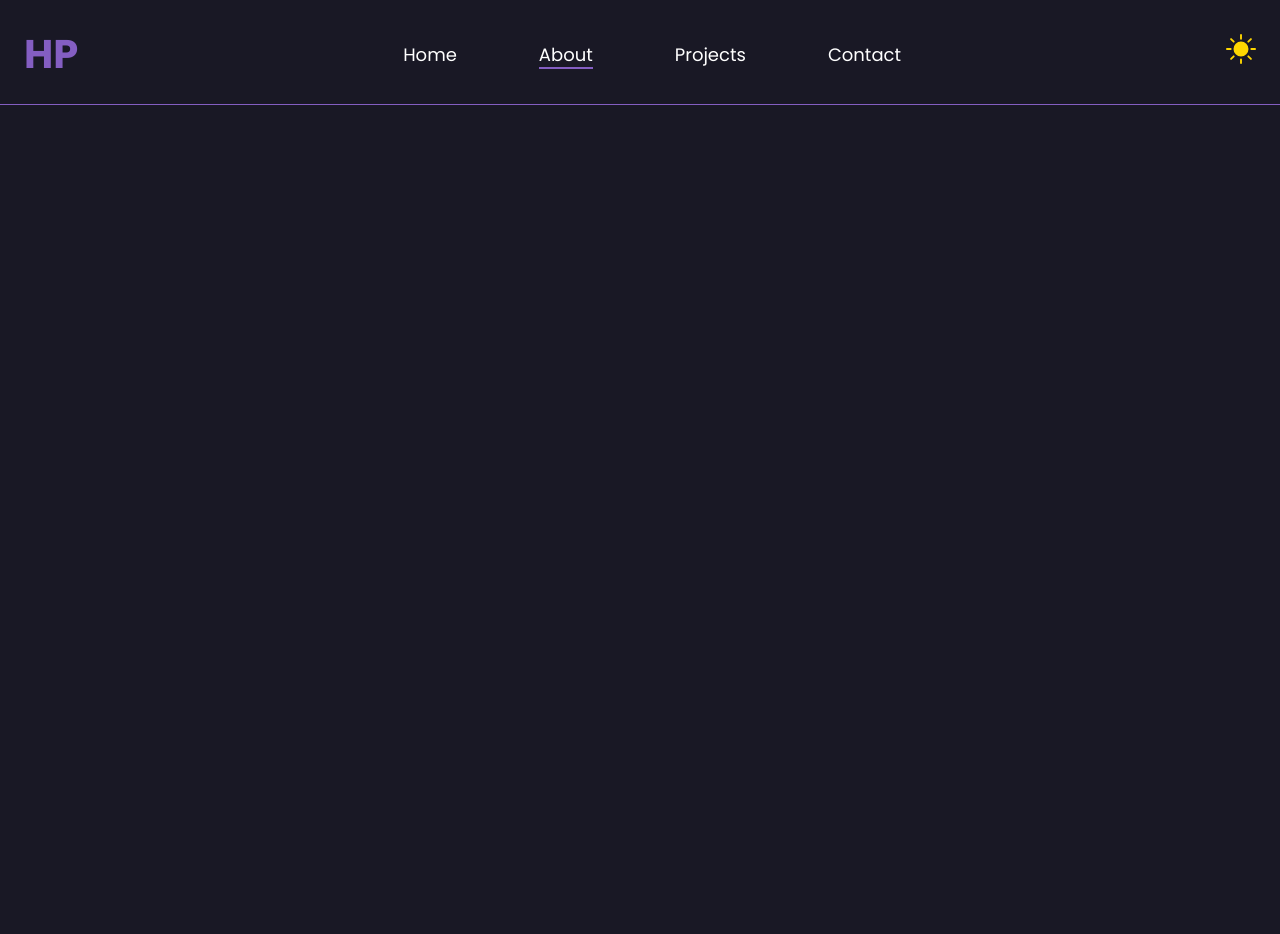
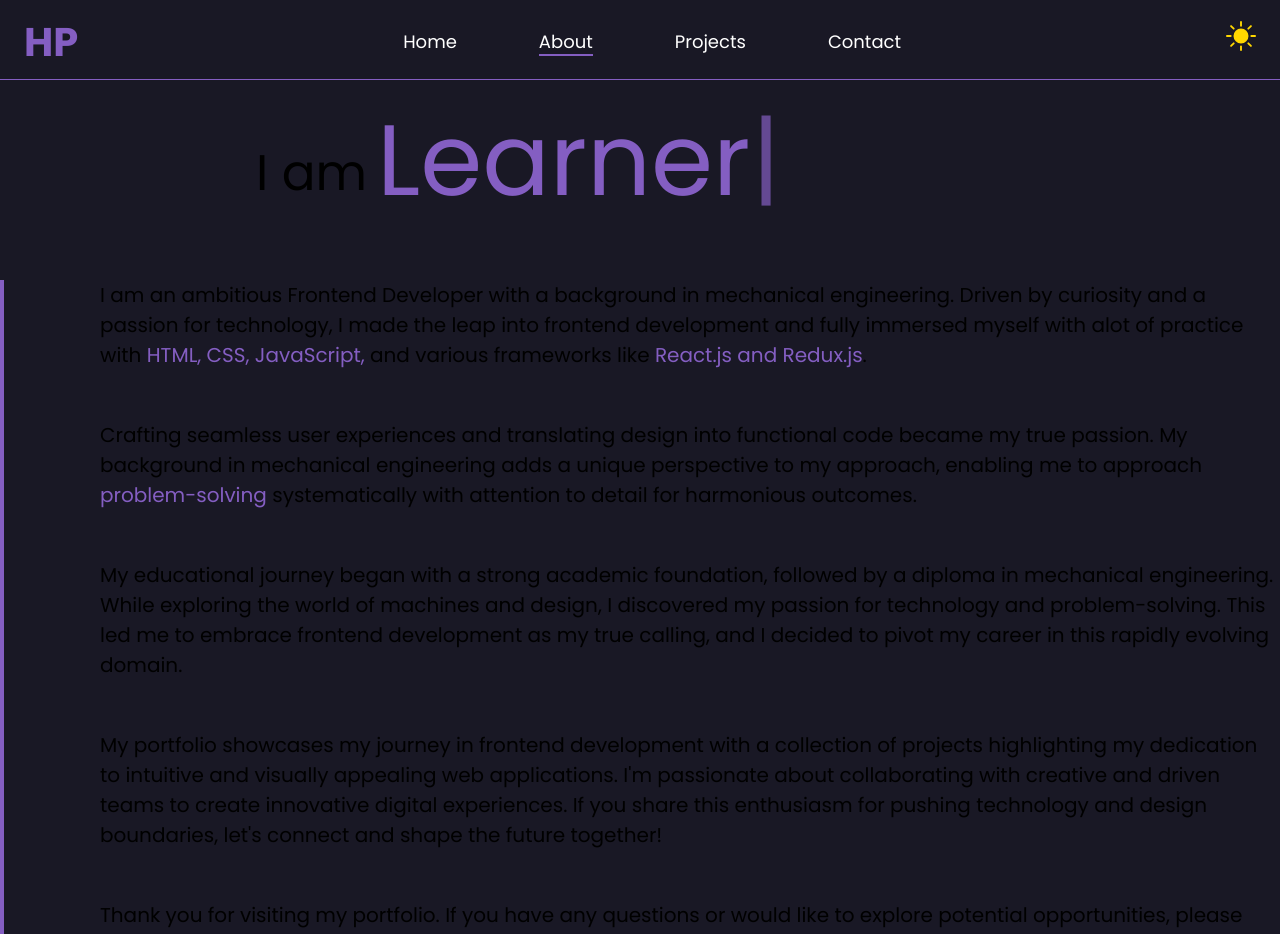
Before and after one commit to HimanshuParodiya/Portfolio, a React (Vite) app: page /about in a window 1280 px wide. Shown: the top 934 px of the page. Before the commit the page ends 800 px from the top, so only its background shows below. Built offline with nearby package versions, Linux system fonts and the light colour scheme.

Commit message:
About page

```diff
--- a/package.json
+++ b/package.json
@@ -22,6 +22,7 @@
     "react-icons": "^4.10.1",
     "react-redux": "^8.1.0",
     "react-router-dom": "^6.13.0",
+    "react-vertical-timeline-component": "^3.6.0",
     "redux": "^4.2.1",
     "redux-thunk": "^2.4.2",
     "styled-component": "^2.8.0",
--- /dev/null
+++ b/src/Utils/TypingAnimation/TypingAnimation.jsx
@@ -0,0 +1,27 @@
+import React, { useEffect } from "react";
+import Typewriter from "typewriter-effect/dist/core";
+
+const TypingAnimation = ({ element, text }) => {
+  useEffect(() => {
+    new Typewriter(element.current, {
+      strings: text,
+      autoStart: true,
+      loop: true,
+    });
+  }, []);
+  return (
+    <div
+      style={{
+        position: "absolute",
+        top: 0,
+        left: "100%",
+        marginLeft: "1rem",
+        width: "max-content",
+      }}
+      className="animatedText"
+      ref={element}
+    ></div>
+  );
+};
+
+export default TypingAnimation;
--- a/src/components/About/About.jsx
+++ b/src/components/About/About.jsx
@@ -1,10 +1,12 @@
 import React from "react";
 import TransitionEffect from "../Transition/TransitionEffect";
+import AboutBanner from "./aboutBanner/AboutBanner";
 
 const About = () => {
   return (
     <div id="#about">
       <TransitionEffect />
+      <AboutBanner />
     </div>
   );
 };
--- /dev/null
+++ b/src/components/About/aboutBanner/AboutBanner.css
@@ -0,0 +1,55 @@
+.aboutBanner__intro {
+    /* text-align: center; */
+    /* margin-top: 15%; */
+    padding-left: 20%;
+    font-size: 5rem;
+}
+
+.aboutBanner__abilities {
+    font-size: 10rem;
+    height: max-content;
+    color: #845EC2;
+    height: 100%;
+    position: relative;
+}
+
+.aboutBanner__objective {
+    font-size: 2rem;
+    margin-top: 4rem;
+    position: relative;
+    padding-left: 4rem;
+}
+
+.aboutBanner__objective ul {
+    margin-left: 6rem;
+}
+
+.highlighted__text {
+    color: #845EC2;
+    font-size: 2rem;
+}
+
+p {
+    margin-top: 5rem;
+    background-color: #191825;
+    position: relative;
+}
+
+p:last-child {
+    padding-bottom: 3rem;
+}
+
+
+
+
+.vertical__progress {
+    position: absolute;
+    left: 0;
+    top: 0;
+    width: 4px;
+    height: 100%;
+    background-color: #845EC2;
+    transform-origin: top;
+    transition: all 0.1s ease-in-out;
+
+}
--- /dev/null
+++ b/src/components/About/aboutBanner/AboutBanner.jsx
@@ -0,0 +1,112 @@
+import React, { useEffect, useRef } from "react";
+import "./AboutBanner.css";
+import TypingAnimation from "../../../Utils/TypingAnimation/TypingAnimation";
+import { motion, useScroll } from "framer-motion";
+import { useSelector } from "react-redux";
+
+const AboutBanner = () => {
+  const theme = useSelector((state) => state.theme.appTheme);
+
+  const textEleme = useRef(null);
+  const { scrollYProgress } = useScroll();
+  return (
+    <div className="aboutBanner__container container">
+      <motion.div
+        initial={{ opacity: 0 }}
+        animate={{ opacity: 1 }}
+        transition={{ delay: 1, duration: 1 }}
+        className="aboutBanner__intro"
+      >
+        {" "}
+        I am
+        <span className="aboutBanner__abilities">
+          <TypingAnimation
+            element={textEleme}
+            text={[
+              "Ambitious,",
+              "Learner,",
+              "Self-Disciplined,",
+              "Self-Motivated,",
+              //   "fearless,",
+              "Supportive.",
+            ]}
+          />
+        </span>
+      </motion.div>
+
+      <div className="aboutBanner__objective">
+        <motion.div
+          style={{ scaleY: scrollYProgress }}
+          className="vertical__progress"
+        />
+        <ul>
+          <motion.p
+            initial={{ x: 200, opacity: 0 }}
+            animate={{ x: 0, opacity: 1 }}
+            transition={{ delay: 0.5, duration: 1 }}
+            className={` ${theme ? "light" : ""}`}
+          >
+            I am an ambitious Frontend Developer with a background in mechanical
+            engineering. Driven by curiosity and a passion for technology, I
+            made the leap into frontend development and fully immersed myself
+            with alot of practice with
+            <span className="highlighted__text"> HTML, CSS, JavaScript, </span>
+            and various frameworks like{" "}
+            <span className="highlighted__text"> React.js and Redux.js</span>.
+          </motion.p>
+          <motion.p
+            initial={{ x: 200, opacity: 0 }}
+            animate={{ x: 0, opacity: 1 }}
+            transition={{ delay: 0.7, duration: 1 }}
+            className={` ${theme ? "light" : ""}`}
+          >
+            Crafting seamless user experiences and translating design into
+            functional code became my true passion. My background in mechanical
+            engineering adds a unique perspective to my approach, enabling me to
+            approach <span className="highlighted__text"> problem-solving</span>{" "}
+            systematically with attention to detail for harmonious outcomes.
+          </motion.p>
+          <motion.p
+            initial={{ x: 200, opacity: 0 }}
+            animate={{ x: 0, opacity: 1 }}
+            transition={{ delay: 0.8, duration: 1 }}
+            className={` ${theme ? "light" : ""}`}
+          >
+            My educational journey began with a strong academic foundation,
+            followed by a diploma in mechanical engineering. While exploring the
+            world of machines and design, I discovered my passion for technology
+            and problem-solving. This led me to embrace frontend development as
+            my true calling, and I decided to pivot my career in this rapidly
+            evolving domain.
+          </motion.p>
+          <motion.p
+            initial={{ x: 200, opacity: 0 }}
+            animate={{ x: 0, opacity: 1 }}
+            transition={{ delay: 0.9, duration: 1 }}
+            className={` ${theme ? "light" : ""}`}
+          >
+            My portfolio showcases my journey in frontend development with a
+            collection of projects highlighting my dedication to intuitive and
+            visually appealing web applications. I'm passionate about
+            collaborating with creative and driven teams to create innovative
+            digital experiences. If you share this enthusiasm for pushing
+            technology and design boundaries, let's connect and shape the future
+            together!
+          </motion.p>
+          <motion.p
+            initial={{ x: 200, opacity: 0 }}
+            animate={{ x: 0, opacity: 1 }}
+            transition={{ delay: 1, duration: 1 }}
+            className={` ${theme ? "light" : ""}`}
+          >
+            Thank you for visiting my portfolio. If you have any questions or
+            would like to explore potential opportunities, please don't hesitate
+            to reach out. I look forward to connecting with you!
+          </motion.p>
+        </ul>
+      </div>
+    </div>
+  );
+};
+
+export default AboutBanner;
--- a/src/components/Home/HomeBanner/HomeBanner.css
+++ b/src/components/Home/HomeBanner/HomeBanner.css
@@ -1,6 +1,6 @@
 .homeBanner__container {
     margin-top: 8rem;
-    padding: 2.4rem;
+    padding: 2.4rem 2.4rem 0 2.4rem;
 
 }
 
@@ -31,8 +31,10 @@
 
 .name {
     font-size: 4rem;
+    position: relative;
     color: #845EC2;
     font-weight: 900;
+
 
 }
 
@@ -60,7 +62,7 @@
 
 
 .homeBanner__bottom {
-    width: 50%;
+    width: 80%;
     /* margin-top: 3rem; */
 }
 
@@ -128,8 +130,10 @@
 
 @media only screen and (max-width: 600px) {
     .homeBanner__container {
-        padding: 3rem;
-        margin-top: 3rem;
+        /* padding: 3rem; */
+        padding: 3rem 3rem 0 3rem;
+
+        margin-top: 0rem;
 
     }
 
@@ -171,8 +175,15 @@
 
 
     .homeBanner__bottom {
-        width: 50%;
+        width: 100%;
         margin-top: 3rem;
+    }
+
+    .homeBannerBottom__buttons {
+        display: flex;
+        flex-direction: column;
+        text-align: center;
+        gap: 1rem;
     }
 
 
@@ -188,7 +199,7 @@
 
 @media (min-width:601px) and (max-width: 768px) {
     .homeBanner__container {
-        padding: 1rem;
+        padding: 1rem 1rem 0 1rem;
         margin-top: 3rem;
 
     }
@@ -221,8 +232,15 @@
     }
 
     .homeBanner__bottom {
-        width: 50%;
+        width: 100%;
         margin-top: 3rem;
+    }
+
+    .homeBannerBottom__buttons {
+        display: flex;
+        flex-direction: column;
+        text-align: center;
+        gap: 1rem;
     }
 
 
@@ -237,7 +255,8 @@
 
 @media (min-width:769px) and (max-width: 1024px) {
     .homeBanner__container {
-        padding: 1rem;
+        padding: 1rem 1rem 0 1rem;
+
         margin-top: 9rem;
 
     }
@@ -268,9 +287,10 @@
 
 
     .homeBanner__bottom {
-        width: 50%;
+        width: max-content;
         margin-top: 3rem;
     }
+
 
 
     .bottom__button {
@@ -314,7 +334,7 @@
 
 
     .homeBanner__bottom {
-        width: 50%;
+        width: max-content;
         margin-top: 3rem;
     }
 
--- a/src/components/Home/HomeBanner/HomeBanner.jsx
+++ b/src/components/Home/HomeBanner/HomeBanner.jsx
@@ -2,8 +2,9 @@ import React, { useEffect, useRef } from "react";
 import "./HomeBanner.css";
 import { useSelector } from "react-redux";
 import MyImage from "/src/assets/me.jpg";
-import Typewriter from "typewriter-effect/dist/core";
 import { motion } from "framer-motion";
+import { NavLink } from "react-router-dom";
+import TypingAnimation from "../../../Utils/TypingAnimation/TypingAnimation";
 // import animatedText from "../../../assets/AnimatedText.png";
 
 const HomeBanner = () => {
@@ -11,20 +12,13 @@ const HomeBanner = () => {
 
   const myName = useRef(null);
 
-  useEffect(() => {
-    new Typewriter(myName.current, {
-      strings: ["Himanshu."],
-      autoStart: true,
-      loop: true,
-    });
-  }, []);
   return (
     <div className={`homeBanner__container ${theme ? "light" : ""}`}>
       <div className="homeBanner__top">
         <motion.div
           initial={{ x: -100, opacity: 0 }}
           animate={{ x: 0, opacity: 1 }}
-          transition={{ delay: 1, duration: 1 }}
+          transition={{ delay: 0.8, duration: 1 }}
           className="homeBanner__left"
         >
           <div className="homeBannerLeft__greeting">
@@ -32,8 +26,8 @@ const HomeBanner = () => {
               <span className="hey">Hey,</span>
               <span className="selfIntro">
                 My name is{" "}
-                <span className="name" ref={myName}>
-                  Himanshu.
+                <span className="name">
+                  <TypingAnimation element={myName} text={["Himanshu"]} />
                 </span>
               </span>
             </div>
@@ -54,7 +48,7 @@ const HomeBanner = () => {
         <motion.div
           initial={{ x: 100, opacity: 0 }}
           animate={{ x: 0, opacity: 1 }}
-          transition={{ delay: 1, duration: 1 }}
+          transition={{ delay: 0.8, duration: 1 }}
           className="homeBanner__right"
         >
           <img src={MyImage} alt="user" />
@@ -74,14 +68,15 @@ const HomeBanner = () => {
           >
             Resume
           </a>
-          <a
+
+          <NavLink
             // href="https://github.com/"
-            href="#"
-            target="_blank"
+
+            to="/about"
             className={`button__Github bottom__button ${theme ? "light" : ""}`}
           >
-            Github
-          </a>
+            More about me
+          </NavLink>
         </div>
         {/* <div className="hireMe">
           <img className="hireMe__image" src={animatedText} alt="" />
--- a/src/components/Navbar/Navbar.css
+++ b/src/components/Navbar/Navbar.css
@@ -5,7 +5,7 @@
     align-items: center;
     padding-bottom: 2rem;
     border-bottom: 1px solid #845EC2;
-
+    height: 10vh;
 }
 
 .header__container .light {
--- a/src/index.css
+++ b/src/index.css
@@ -27,8 +27,11 @@
 }
 
 body {
-  overflow: hidden;
   background-color: #191825;
+}
+
+body::-webkit-scrollbar {
+  display: none;
 }
 
 .light {
```
Also changed, not shown: 1 other file (tests, documents, lock files or other folders).
